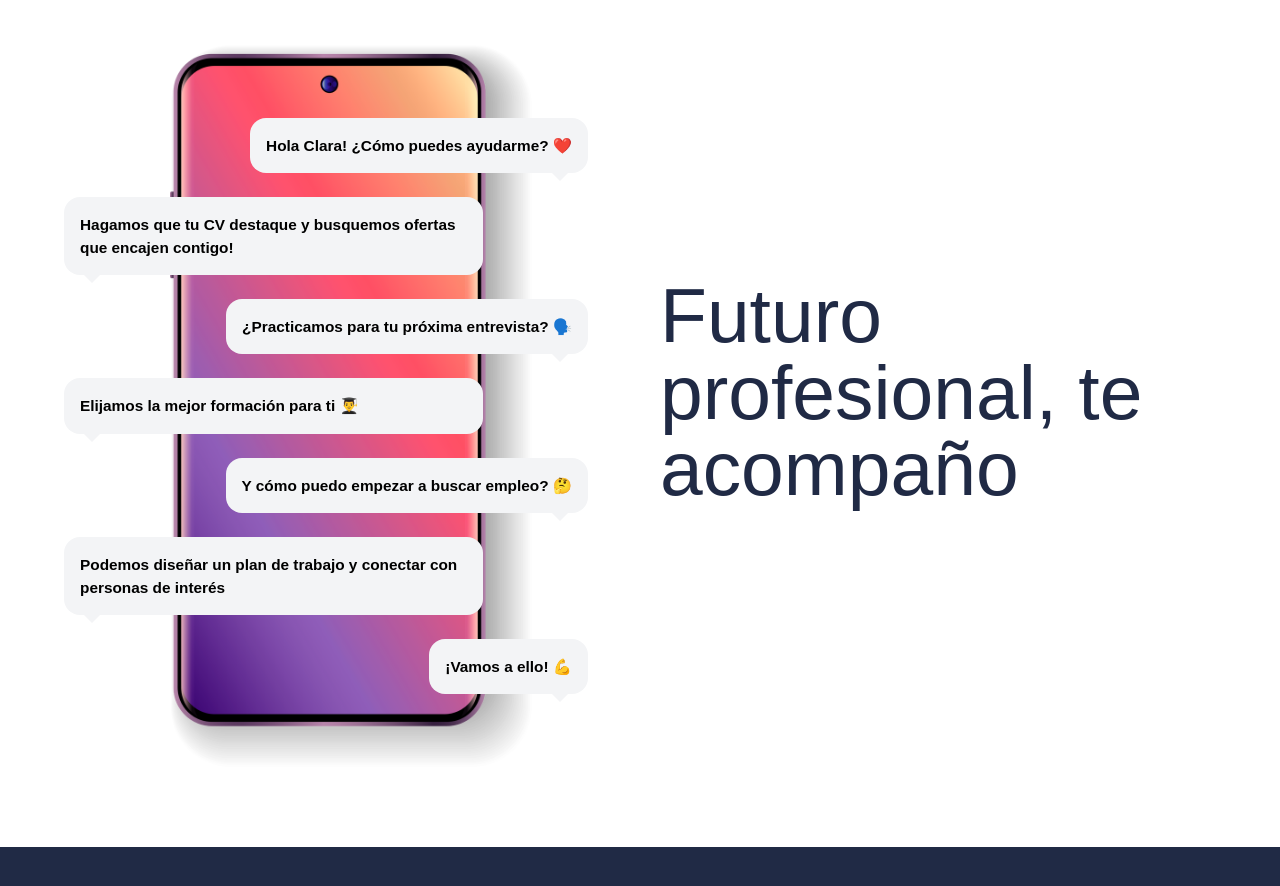
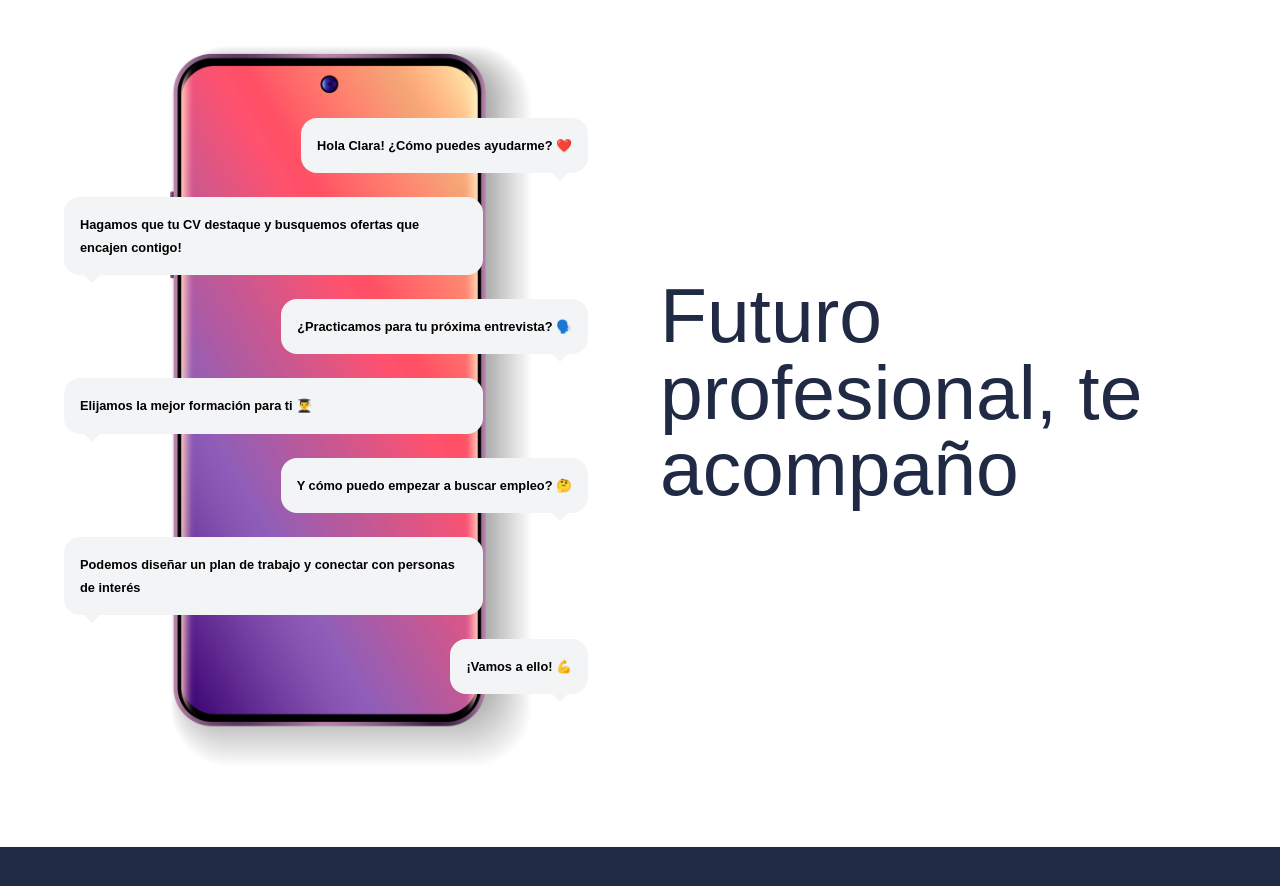
Before and after one commit to shahzeibuk/newpro, a React (Vite) app: page / in a window 1280 px wide. Shown: the part 1000-1886 px from the top of the page. Built offline with nearby package versions, Linux system fonts and the light colour scheme.

Commit message:
text fix

```diff
--- a/src/index.css
+++ b/src/index.css
@@ -69,7 +69,7 @@
         height: 76px;
     }
     .mobile-section .md\:text-base {
-        font-size: 1.2vw;
+        font-size: 1vw;
         line-height: 1.8vw;
     }
     /* Media Queries for Mobile Phones (Portrait) */
```
